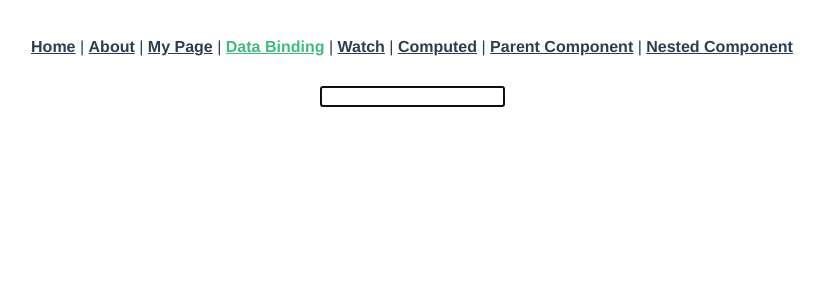
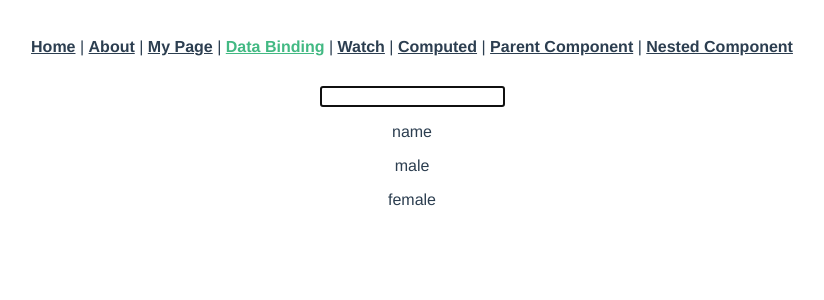
Before and after one commit to Mia-Oh/vue-playground, a Vue app: page /databinding in a window 1280 px wide. Shown: the top 300 px of the page, without its empty margins (228-1052 px from the left). Built offline with nearby package versions, Linux system fonts and the light colour scheme.

Commit message:
chap.10: i18n 예제

```diff
--- a/package.json
+++ b/package.json
@@ -10,6 +10,7 @@
   "dependencies": {
     "core-js": "^3.8.3",
     "vue": "^2.6.14",
+    "vue-i18n": "^8.28.2",
     "vue-router": "^3.5.1",
     "vuex": "^3.6.2"
   },
--- /dev/null
+++ b/src/components/InternationalTest.vue
@@ -0,0 +1,7 @@
+<template>
+  <div>
+    <p>{{ $t("name") }}</p>
+    <p>{{ $t("gender.M") }}</p>
+    <p>{{ $t("gender.F") }}</p>
+  </div>
+</template>
--- /dev/null
+++ b/src/lang/i18n/en.json
@@ -0,0 +1,7 @@
+{
+  "name" : "name",
+  "gender": {
+    "M" : "male",
+    "F" : "female"
+  }
+}
--- /dev/null
+++ b/src/lang/i18n/ko.json
@@ -0,0 +1,7 @@
+{
+  "name": "이름",
+  "gender": {
+    "M" : "남성",
+    "F" : "여성"
+  }
+}
--- /dev/null
+++ b/src/lang/lang.js
@@ -0,0 +1,23 @@
+import Vue from "vue";
+import VueI18n from "vue-i18n";
+import en from "@/lang/i18n/en";
+import ko from "../lang/i18n/ko.json";
+
+Vue.use(VueI18n);
+
+export const i18n = new VueI18n({
+  locale: "en",
+  fallbackLocale: "ko",
+  messages: { en, ko },
+});
+
+const loadedLanguages = ["en"];
+
+export function loadedLanguagesAsync(lang) {
+  if (i18n.locale === lang) {
+    return Promise.resolve(lang);
+  }
+  if (loadedLanguages.includes(lang)) {
+    return Promise.resolve();
+  }
+}
--- a/src/main.js
+++ b/src/main.js
@@ -4,6 +4,7 @@ import router from "./router";
 import store from "./store";
 
 import mixin from "./mixins/mixin";
+import { i18n } from "@/lang/lang.js";
 
 Vue.mixin(mixin);
 
@@ -21,5 +22,6 @@ Vue.config.productionTip = false;
 new Vue({
   router,
   store,
+  i18n,
   render: (h) => h(App),
 }).$mount("#app");
--- a/src/views/DataBindingView.vue
+++ b/src/views/DataBindingView.vue
@@ -1,16 +1,19 @@
 <template>
   <div>
     <DataBinding />
+    <international-test />
   </div>
 </template>
 
 <script>
 import DataBinding from "../components/DataBinding.vue";
+import InternationalTest from "@/components/InternationalTest.vue";
 
 export default {
   name: "DataBindingView",
   components: {
     DataBinding,
+    InternationalTest,
   },
 };
 </script>
```
Also changed, not shown: 1 other file (tests, documents, lock files or other folders).
